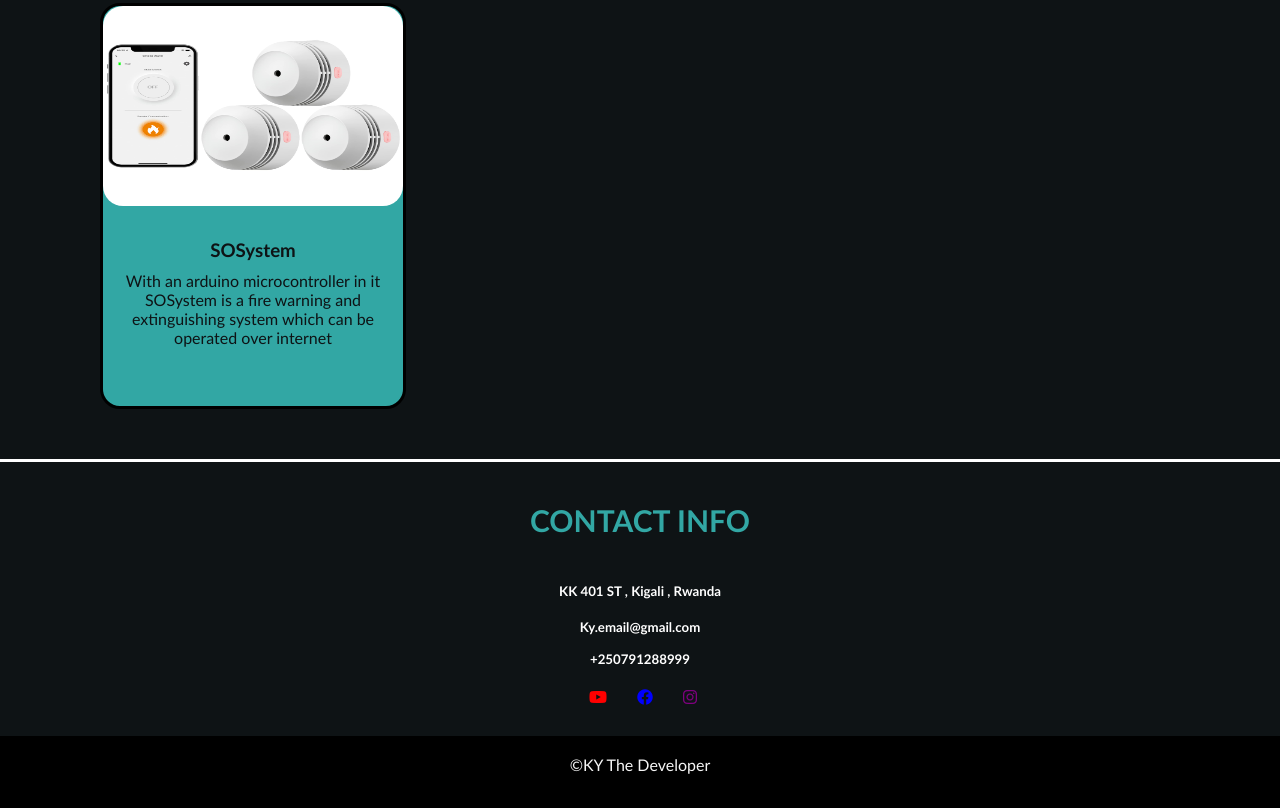
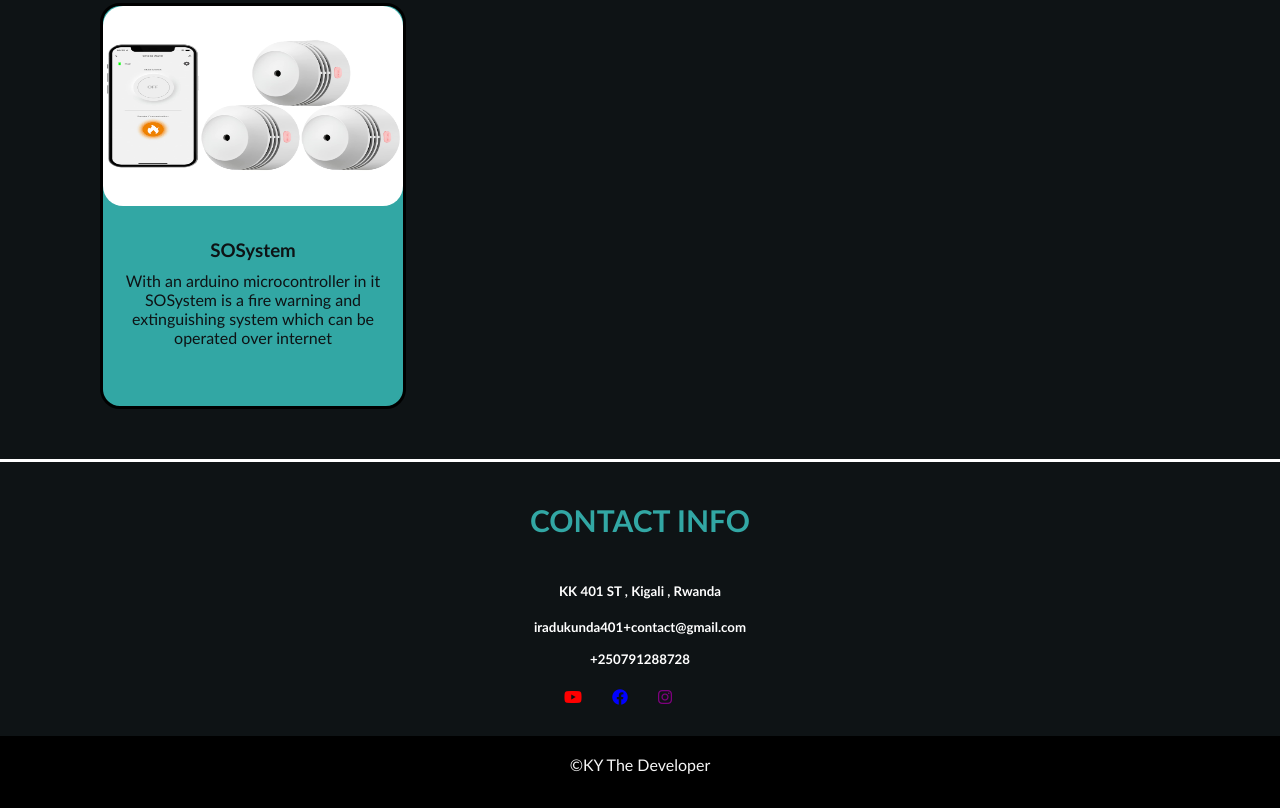
Before and after one commit to pudens401/electronicsportfolio, a plain HTML site: page index.html in a window 1280 px wide. Shown: the part 1641-2449 px from the top of the page. Drawn offline with Linux system fonts and the light colour scheme.

Commit message:
Update to contact info

```diff
--- a/index.html
+++ b/index.html
@@ -75,8 +75,8 @@
 
 				</div>
 				<div class="tel">
-					<h5>Ky.email@gmail.com</h5>
-					<h5><br>+250791288999</h5>
+					<h5>iradukunda401+contact@gmail.com</h5>
+					<h5><br>+250791288728</h5>
 				</div>
 				<div class="links">
 					<a href="https://shorturl.at/fhxI4" target="_blank"><i class="fa-brands fa-youtube"></i></a>
```
